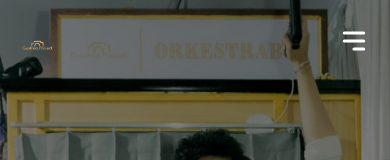
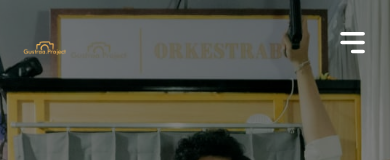
Before and after one commit to gussakah00/Gustraa.Project, a React (Vite) app: page / in a window 390 px wide. Shown: the top 160 px of the page. Built offline with nearby package versions, Linux system fonts and the light colour scheme.

Commit message:
edit about dan hamburger menu

```diff
--- a/src/App.css
+++ b/src/App.css
@@ -114,17 +114,22 @@
 }
 
 /* ==========================================================================
-   3. HEADER & NAVBAR
+   HEADER & NAVBAR (CLEAN VERSION)
    ========================================================================== */
-/* --- NAVBAR BASE (SAAT DI ATAS BANNER) --- */
 .navbar {
   position: fixed;
   top: 0;
   width: 100%;
-  z-index: 1000;
+  z-index: 9999; /* Pastikan di paling depan */
   padding: 20px 0;
-  background: transparent; /* Bening total di awal */
-  transition: all 0.4s ease; /* Transisi halus */
+  background: transparent;
+  transition: all 0.4s ease;
+}
+
+.navbar.scrolled {
+  background: #ffffff;
+  padding: 10px 0;
+  box-shadow: 0 2px 15px rgba(0, 0, 0, 0.1);
 }
 
 .nav-content {
@@ -133,72 +138,98 @@
   align-items: center;
 }
 
+.nav-logo {
+  height: 50px;
+  display: block;
+}
+
+/* --- NAV LINKS (DESKTOP) --- */
 .nav-links {
-  display: flex; /* KUNCI: Tetap sejajar horizontal */
+  display: flex;
   align-items: center;
   gap: 30px;
-  list-style: none; /* Hilangkan titik hitam */
-  margin: 0;
-  padding: 0;
 }
 
 .nav-links a {
   font-weight: 700;
   text-transform: uppercase;
   font-size: 0.9rem;
-  color: #ffffff; /* Teks putih agar terlihat jelas di atas foto banner */
-  text-shadow: 0 2px 4px rgba(0, 0, 0, 0.5); /* Bayangan agar teks terbaca di area terang */
+  color: #ffffff; /* Putih saat di banner */
+  text-shadow: 0 2px 4px rgba(0, 0, 0, 0.3);
 }
 
-/* Logo di navbar */
-.nav-logo {
-  height: 50px;
-  display: block;
-}
-
-/* Tombol khusus di navbar */
-.btn-gold-nav {
-  background-color: var(--primary-gold);
-  color: white;
-  padding: 10px 20px;
-  border: none;
-  font-weight: 700;
-  text-transform: uppercase;
-  cursor: pointer;
-  font-size: 0.8rem;
-}
-
-/* --- NAVBAR SAAT DI-SCROLL (PUTIH MUNCUL) --- */
-.navbar.scrolled {
-  background: #ffffff; /* Muncul putihnya */
-  padding: 10px 0; /* Navbar mengecil sedikit */
-  box-shadow: 0 2px 10px rgba(0, 0, 0, 0.1);
-}
-
-/* Warna teks berubah jadi hitam saat background navbar putih */
 .navbar.scrolled .nav-links a {
   color: #1a1a1a;
   text-shadow: none;
 }
 
-.navbar.scrolled .nav-links a:hover {
-  color: var(--primary-gold);
+.nav-links a:hover {
+  color: var(--primary-gold) !important;
 }
 
-/* --- RESPONSIVE FIX --- */
+/* --- HAMBURGER ICON --- */
+.hamburger {
+  display: none; /* Sembunyi di desktop */
+  cursor: pointer;
+  font-size: 2.2rem;
+  z-index: 10001; /* Di atas segalanya */
+  color: #ffffff;
+}
+
+.navbar.scrolled .hamburger {
+  color: #1a1a1a;
+}
+
+/* ==========================================================================
+   MOBILE NAVIGATION (MAX-WIDTH: 768px)
+   ========================================================================== */
 @media (max-width: 768px) {
+  .hamburger {
+    display: block !important;
+  }
+
+  /* Jika menu terbuka, ikon harus hitam agar terlihat di bg putih menu */
+  .navbar.active .hamburger {
+    color: #1a1a1a !important;
+  }
+
   .nav-links {
-    gap: 15px;
+    position: fixed;
+    top: 0;
+    right: -100%; /* Sembunyi di kanan */
+    width: 75%;
+    height: 100vh;
+    background: #ffffff;
+    flex-direction: column;
+    justify-content: center;
+    align-items: center;
+    gap: 35px;
+    transition: 0.5s cubic-bezier(0.77, 0.2, 0.05, 1);
+    box-shadow: -10px 0 30px rgba(0, 0, 0, 0.1);
   }
+
+  /* Class untuk memunculkan menu */
+  .nav-links.active {
+    right: 0;
+  }
+
   .nav-links a {
-    font-size: 0.75rem;
+    color: #1a1a1a !important;
+    font-size: 1.2rem;
+    font-weight: 700;
+    text-shadow: none !important;
   }
-  .nav-logo {
-    height: 35px;
-  }
-  .btn-gold-nav {
-    padding: 8px 12px;
-    font-size: 0.7rem;
+
+  /* Overlay gelap saat menu buka */
+  .navbar.active::before {
+    content: "";
+    position: fixed;
+    top: 0;
+    left: 0;
+    width: 100%;
+    height: 100%;
+    background: rgba(0, 0, 0, 0.5);
+    z-index: -1;
   }
 }
 
@@ -807,76 +838,3 @@
     grid-template-columns: repeat(2, 1fr);
   }
 }
-/* --- HAMBURGER MENU STYLES --- */
-.hamburger {
-  display: none; /* Sembunyi di Desktop */
-  font-size: 2rem;
-  cursor: pointer;
-  z-index: 2000;
-  color: #ffffff; /* Warna awal saat di banner */
-  transition: color 0.3s ease;
-}
-
-/* Warna hamburger berubah jadi hitam saat di-scroll atau saat menu terbuka */
-.navbar.scrolled .hamburger,
-.navbar.menu-open .hamburger {
-  color: #1a1a1a;
-}
-
-@media (max-width: 768px) {
-  .hamburger {
-    display: block !important; /* Paksa muncul di mobile */
-  }
-
-  /* Jika menu dibuka, hamburger harus hitam agar terlihat di bg putih menu */
-  .navbar.active .hamburger {
-    color: #1a1a1a !important;
-  }
-
-  .nav-links {
-    position: fixed;
-    top: 0;
-    right: -100%; /* Sembunyi di kanan */
-    width: 75%; /* Lebar menu mobile */
-    height: 100vh;
-    background: #ffffff;
-    flex-direction: column;
-    justify-content: center;
-    align-items: center;
-    gap: 35px;
-    transition: 0.5s cubic-bezier(0.77, 0.2, 0.05, 1);
-    box-shadow: -10px 0 20px rgba(0, 0, 0, 0.1);
-  }
-
-  .nav-links.show-menu {
-    right: 0; /* Slide ke kiri (muncul) */
-  }
-
-  .nav-links a {
-    color: #1a1a1a !important; /* Paksa teks hitam di menu putih */
-    font-size: 1.2rem;
-    font-weight: 700;
-  }
-
-  .mobile-cta {
-    width: 80%;
-  }
-
-  .btn-gold-nav {
-    width: 100%;
-    padding: 15px;
-    font-size: 1rem;
-  }
-
-  /* Blur/Overlay Background saat menu terbuka */
-  .navbar.active::before {
-    content: "";
-    position: fixed;
-    top: 0;
-    left: 0;
-    width: 100%;
-    height: 100%;
-    background: rgba(0, 0, 0, 0.5);
-    z-index: -1; /* Di belakang menu, di depan konten */
-  }
-}
```
